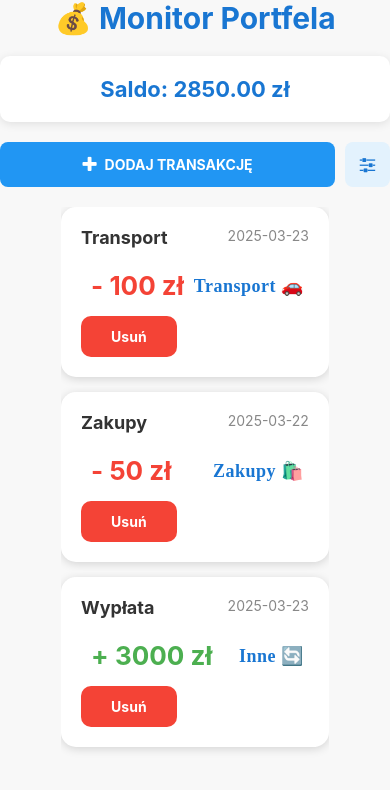
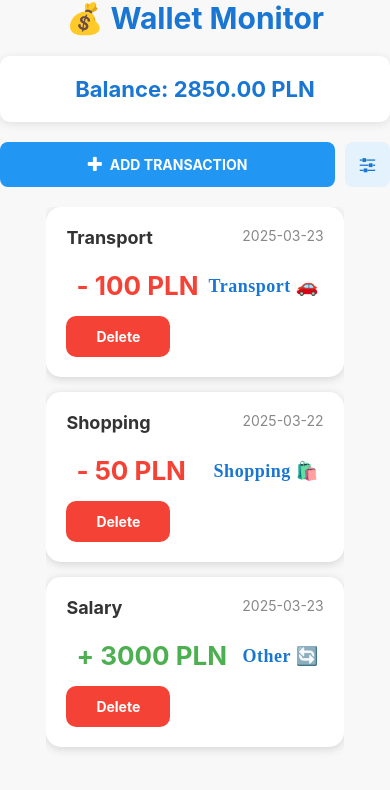
Before and after one commit to xFeeNee/wallet-app, a React Native app: screen / in a window 390 px wide. Shown: the top 790 px of the page. Built offline with nearby package versions, Linux system fonts and the light colour scheme.

Commit message:
Eng translation added

```diff
--- a/App.tsx
+++ b/App.tsx
@@ -15,40 +15,40 @@ import { typographyStyles } from "./styles/typographyStyles";
 import { transactionStyles } from "./styles/transactionStyles";
 import { buttonStyles } from "./styles/buttonStyles";
 
-// Przykładowe dane transakcji
+// Sample transaction data
 const initialTransactions: Transaction[] = [
   {
     id: 1,
-    title: "Zakupy",
+    title: "Shopping",
     amount: -50,
-    category: "Zakupy 🛍️", // Kategoria z emoji
+    category: "Shopping 🛍️", // Category with emoji
     date: "2025-03-22",
   },
   {
     id: 2,
-    title: "Wypłata",
+    title: "Salary",
     amount: 3000,
-    category: "Inne 🔄", // Kategoria z emoji
+    category: "Other 🔄", // Category with emoji
     date: "2025-03-23",
   },
   {
     id: 3,
     title: "Transport",
     amount: -100,
-    category: "Transport 🚗", // Kategoria z emoji
+    category: "Transport 🚗", // Category with emoji
     date: "2025-03-23",
   },
 ];
 
 export default function App() {
-  // Stan przechowujący dane transakcji
+  // State storing transaction data
   const [transactions, setTransactions] =
     useState<Transaction[]>(initialTransactions);
   const [isAddTransactionModalVisible, setAddTransactionModalVisible] =
     useState(false);
   const [isFilterModalVisible, setFilterModalVisible] = useState(false);
 
-  // Stan filtrów
+  // Filter state
   const [filters, setFilters] = useState({
     category: "",
     minAmount: "",
@@ -57,19 +57,19 @@ export default function App() {
     sortOrder: "asc",
   });
 
-  // Funkcja do usuwania transakcji
+  // Function to delete a transaction
   const handleDeleteTransaction = (id: number) => {
     setTransactions(
       transactions.filter((transaction) => transaction.id !== id)
     );
   };
 
-  // Funkcja do dodawania transakcji
+  // Function to add a transaction
   const addTransaction = (newTransaction: Transaction) => {
     setTransactions([...transactions, newTransaction]);
   };
 
-  // Funkcja do obliczania salda
+  // Function to calculate balance
   const calculateBalance = () => {
     return transactions.reduce(
       (total, transaction) => total + transaction.amount,
@@ -77,13 +77,13 @@ export default function App() {
     );
   };
 
-  // Zastosowanie filtrów
+  // Apply filters
   const handleApplyFilters = (newFilters: typeof filters) => {
     setFilters(newFilters);
     setFilterModalVisible(false);
   };
 
-  // Filtrujemy transakcje na podstawie filtrów
+  // Filter transactions based on filters
   const filteredTransactions = [...transactions]
     .filter((transaction) => {
       const { category, minAmount, maxAmount, date } = filters;
@@ -104,16 +104,16 @@ export default function App() {
 
   return (
     <SafeAreaView style={layoutStyles.container}>
-      <Text style={typographyStyles.title}>💰 Monitor Portfela</Text>
+      <Text style={typographyStyles.title}>💰 Wallet Monitor</Text>
 
-      {/* Wyświetlanie salda */}
+      {/* Display balance */}
       <View style={transactionStyles.balanceContainer}>
         <Text style={typographyStyles.balanceTitle}>
-          Saldo: {calculateBalance().toFixed(2)} zł
+          Balance: {calculateBalance().toFixed(2)} PLN
         </Text>
       </View>
 
-      {/* Przycisk dodawania transakcji */}
+      {/* Add transaction button */}
       <View style={layoutStyles.buttonRow}>
         <TouchableOpacity
           style={buttonStyles.addTransactionButton}
@@ -121,7 +121,7 @@ export default function App() {
         >
           <Icon name="plus" size={18} color="#fff" />
           <Text style={typographyStyles.addTransactionText}>
-            DODAJ TRANSAKCJĘ
+            ADD TRANSACTION
           </Text>
         </TouchableOpacity>
 
@@ -133,21 +133,21 @@ export default function App() {
         </TouchableOpacity>
       </View>
 
-      {/* Modal dodawania transakcji */}
+      {/* Add transaction modal */}
       <AddTransactionModal
         visible={isAddTransactionModalVisible}
         onClose={() => setAddTransactionModalVisible(false)}
         onAddTransaction={addTransaction}
       />
 
-      {/* Modal filtrów */}
+      {/* Filter modal */}
       <FilterModal
         visible={isFilterModalVisible}
         onClose={() => setFilterModalVisible(false)}
         onApplyFilters={handleApplyFilters}
       />
 
-      {/* Lista transakcji */}
+      {/* Transaction list */}
       <FlatList
         data={filteredTransactions}
         keyExtractor={(item) => item.id.toString()}
@@ -170,11 +170,11 @@ export default function App() {
                 ]}
               >
                 {item.amount < 0
-                  ? `- ${Math.abs(item.amount)} zł`
-                  : `+ ${item.amount} zł`}
+                  ? `- ${Math.abs(item.amount)} PLN`
+                  : `+ ${item.amount} PLN`}
               </Text>
               <Text style={transactionStyles.transactionCategory}>
-                {item.category} {/* Wyświetlanie kategorii z emoji */}
+                {item.category} {/* Displaying category with emoji */}
               </Text>
             </View>
 
@@ -182,7 +182,7 @@ export default function App() {
               onPress={() => handleDeleteTransaction(item.id)}
               style={transactionStyles.deleteButton}
             >
-              <Text style={transactionStyles.deleteButtonText}>Usuń</Text>
+              <Text style={transactionStyles.deleteButtonText}>Delete</Text>
             </TouchableOpacity>
           </View>
         )}
--- a/components/AddTransactionModal.tsx
+++ b/components/AddTransactionModal.tsx
@@ -46,33 +46,33 @@ const AddTransactionModal: React.FC<AddTransactionModalProps> = ({
   const [isExpense, setIsExpense] = useState(false);
   const [showDatePicker, setShowDatePicker] = useState(false);
 
-  // Generowanie danych dla selektora iOS
+  // Generating data for iOS selector
   const days = Array.from({ length: 31 }, (_, i) => (i + 1).toString());
   const months = [
-    "01 - Styczeń",
-    "02 - Luty",
-    "03 - Marzec",
-    "04 - Kwiecień",
-    "05 - Maj",
-    "06 - Czerwiec",
-    "07 - Lipiec",
-    "08 - Sierpień",
-    "09 - Wrzesień",
-    "10 - Październik",
-    "11 - Listopad",
-    "12 - Grudzień",
+    "01 - January",
+    "02 - February",
+    "03 - March",
+    "04 - April",
+    "05 - May",
+    "06 - June",
+    "07 - July",
+    "08 - August",
+    "09 - September",
+    "10 - October",
+    "11 - November",
+    "12 - December",
   ];
   const years = Array.from({ length: 20 }, (_, i) => (2025 - i).toString());
 
   const categoryOptions = [
-    "Jedzenie 🍔",
+    "Food 🍔",
     "Transport 🚗",
-    "Zakupy 🛍️",
-    "Rachunki 💳",
-    "Inne 🔄",
+    "Shopping 🛍️",
+    "Bills 💳",
+    "Other 🔄",
   ];
 
-  // Funkcja do konwersji formatu daty
+  // Function to convert date format
   const formatDate = (dateObj: Date): string => {
     const day = dateObj.getDate().toString().padStart(2, "0");
     const month = (dateObj.getMonth() + 1).toString().padStart(2, "0");
@@ -80,7 +80,7 @@ const AddTransactionModal: React.FC<AddTransactionModalProps> = ({
     return `${day}.${month}.${year}`;
   };
 
-  // Funkcja do parsowania daty z formatu string do obiektu Date
+  // Function to parse date from string format to Date object
   const parseDate = (dateString: string): Date => {
     if (!dateString) {
       return new Date();
@@ -89,7 +89,7 @@ const AddTransactionModal: React.FC<AddTransactionModalProps> = ({
     return new Date(parseInt(year), parseInt(month) - 1, parseInt(day));
   };
 
-  // Obsługa zmiany daty w DatePicker dla Androida
+  // Handle date change in DatePicker for Android
   const onDateChange = (
     event: DateTimePickerEvent,
     selectedDate?: Date
@@ -102,7 +102,7 @@ const AddTransactionModal: React.FC<AddTransactionModalProps> = ({
 
   const handleAddTransaction = () => {
     if (!title || !amount || !category || !date) {
-      Alert.alert("Błąd", "Wszystkie pola są wymagane.");
+      Alert.alert("Error", "All fields are required.");
       return;
     }
 
@@ -136,23 +136,22 @@ const AddTransactionModal: React.FC<AddTransactionModalProps> = ({
       >
         <View style={modalStyles.modalContainer}>
           <View style={modalStyles.modalHeader}>
-            <Text style={modalStyles.modalTitle}>➕ Dodaj nową transakcję</Text>
+            <Text style={modalStyles.modalTitle}>➕ Add new transaction</Text>
             <TouchableOpacity onPress={onClose}>
               <Icon name="times" size={24} color="#333" />
             </TouchableOpacity>
           </View>
-
           <ScrollView style={modalStyles.modalBody}>
             <TextInput
               style={layoutStyles.inputField}
-              placeholder="Nazwa"
+              placeholder="Name"
               value={title}
               onChangeText={setTitle}
             />
 
             <TextInput
               style={layoutStyles.inputField}
-              placeholder="Kwota"
+              placeholder="Amount"
               keyboardType="numeric"
               value={amount}
               onChangeText={setAmount}
@@ -161,7 +160,7 @@ const AddTransactionModal: React.FC<AddTransactionModalProps> = ({
             {Platform.OS === "ios" ? (
               <View style={layoutStyles.datePickerContainer}>
                 <View style={layoutStyles.datePickerColumn}>
-                  <Text style={layoutStyles.datePickerLabel}>Dzień</Text>
+                  <Text style={layoutStyles.datePickerLabel}>Day</Text>
                   <Picker
                     selectedValue={date.split(".")[0] || "01"}
                     onValueChange={(value) => {
@@ -183,7 +182,7 @@ const AddTransactionModal: React.FC<AddTransactionModalProps> = ({
                 </View>
 
                 <View style={layoutStyles.datePickerColumn}>
-                  <Text style={layoutStyles.datePickerLabel}>Miesiąc</Text>
+                  <Text style={layoutStyles.datePickerLabel}>Month</Text>
                   <Picker
                     selectedValue={date.split(".")[1] || "01"}
                     onValueChange={(value) => {
@@ -205,7 +204,7 @@ const AddTransactionModal: React.FC<AddTransactionModalProps> = ({
                 </View>
 
                 <View style={layoutStyles.datePickerColumn}>
-                  <Text style={layoutStyles.datePickerLabel}>Rok</Text>
+                  <Text style={layoutStyles.datePickerLabel}>Year</Text>
                   <Picker
                     selectedValue={date.split(".")[2] || "2025"}
                     onValueChange={(value) => {
@@ -227,7 +226,7 @@ const AddTransactionModal: React.FC<AddTransactionModalProps> = ({
                 style={layoutStyles.inputField}
                 onPress={() => setShowDatePicker(true)}
               >
-                <Text>{date || "Wybierz datę"}</Text>
+                <Text>{date || "Select date"}</Text>
               </TouchableOpacity>
             )}
 
@@ -246,7 +245,7 @@ const AddTransactionModal: React.FC<AddTransactionModalProps> = ({
                 onPress={() =>
                   ActionSheetIOS.showActionSheetWithOptions(
                     {
-                      options: [...categoryOptions, "Anuluj"],
+                      options: [...categoryOptions, "Cancel"],
                       cancelButtonIndex: categoryOptions.length,
                     },
                     (buttonIndex) => {
@@ -257,7 +256,7 @@ const AddTransactionModal: React.FC<AddTransactionModalProps> = ({
                   )
                 }
               >
-                <Text>{category || "Wybierz kategorię"}</Text>
+                <Text>{category || "Select category"}</Text>
               </TouchableOpacity>
             ) : (
               <View style={layoutStyles.inputField}>
@@ -266,7 +265,7 @@ const AddTransactionModal: React.FC<AddTransactionModalProps> = ({
                   onValueChange={setCategory}
                   style={{ height: 50, width: "100%" }}
                 >
-                  <Picker.Item label="Wybierz kategorię" value="" />
+                  <Picker.Item label="Select category" value="" />
                   {categoryOptions.map((option) => (
                     <Picker.Item label={option} value={option} key={option} />
                   ))}
@@ -274,7 +273,6 @@ const AddTransactionModal: React.FC<AddTransactionModalProps> = ({
               </View>
             )}
           </ScrollView>
-
           <View style={switchStyles.switchContainer}>
             <Text
               style={[
@@ -282,7 +280,7 @@ const AddTransactionModal: React.FC<AddTransactionModalProps> = ({
                 !isExpense && switchStyles.activeLabel,
               ]}
             >
-              Przychód
+              Income
             </Text>
             <Switch
               trackColor={{ false: "#4CAF50", true: "#F44336" }}
@@ -296,7 +294,7 @@ const AddTransactionModal: React.FC<AddTransactionModalProps> = ({
                 isExpense && switchStyles.activeLabel,
               ]}
             >
-              Wydatek
+              Expense
             </Text>
           </View>
 
@@ -306,7 +304,7 @@ const AddTransactionModal: React.FC<AddTransactionModalProps> = ({
               onPress={handleAddTransaction}
             >
               <Text style={typographyStyles.filterButtonText}>
-                DODAJ TRANSAKCJĘ
+                ADD TRANSACTION
               </Text>
             </TouchableOpacity>
 
@@ -314,7 +312,7 @@ const AddTransactionModal: React.FC<AddTransactionModalProps> = ({
               style={buttonStyles.secondaryButton}
               onPress={onClose}
             >
-              <Text style={typographyStyles.filterButtonText}>ANULUJ</Text>
+              <Text style={typographyStyles.filterButtonText}>CANCEL</Text>
             </TouchableOpacity>
           </View>
         </View>
--- a/components/FilterModal.tsx
+++ b/components/FilterModal.tsx
@@ -18,7 +18,7 @@ import { buttonStyles } from "../styles/buttonStyles";
 import { typographyStyles } from "../styles/typographyStyles";
 import { modalStyles } from "../styles/modalStyles";
 
-// Deklaracja interfejsów
+// Interface declarations
 interface Filters {
   category: string;
   minAmount: string;
@@ -51,11 +51,11 @@ const FilterModal: React.FC<FilterModalProps> = ({
   };
 
   const categoryOptions = [
-    "Jedzenie 🍔",
+    "Food 🍔",
     "Transport 🚗",
-    "Zakupy 🛍️",
-    "Rachunki 💳",
-    "Inne 🔄",
+    "Shopping 🛍️",
+    "Bills 💳",
+    "Other 🔄",
   ];
 
   const handleResetFilters = () => {
@@ -91,24 +91,24 @@ const FilterModal: React.FC<FilterModalProps> = ({
         style={modalStyles.modalBackground}
       >
         <View style={modalStyles.modalContainer}>
-          {/* Nagłówek */}
+          {/* Header */}
           <View style={modalStyles.modalHeader}>
-            <Text style={modalStyles.modalTitle}>🔎 Ustaw Filtr</Text>
+            <Text style={modalStyles.modalTitle}>🔎 Set Filter</Text>
             <TouchableOpacity onPress={onClose}>
               <Icon name="times" size={24} color="#333" />
             </TouchableOpacity>
           </View>
 
-          {/* Główna zawartość */}
+          {/* Main content */}
           <View style={modalStyles.modalBody}>
-            {/* Wybór kategorii */}
+            {/* Category selection */}
             {Platform.OS === "ios" ? (
               <TouchableOpacity
                 style={layoutStyles.inputField}
                 onPress={() =>
                   ActionSheetIOS.showActionSheetWithOptions(
                     {
-                      options: [...categoryOptions, "Anuluj"],
+                      options: [...categoryOptions, "Cancel"],
                       cancelButtonIndex: categoryOptions.length,
                     },
                     (buttonIndex) => {
@@ -119,7 +119,7 @@ const FilterModal: React.FC<FilterModalProps> = ({
                   )
                 }
               >
-                <Text>{category ? category : "Wybierz kategorię"}</Text>
+                <Text>{category ? category : "Select category"}</Text>
               </TouchableOpacity>
             ) : (
               <View style={layoutStyles.inputField}>
@@ -128,7 +128,7 @@ const FilterModal: React.FC<FilterModalProps> = ({
                   onValueChange={(itemValue) => setCategory(itemValue)}
                   style={{ height: 50, width: "100%" }}
                 >
-                  <Picker.Item label="Wybierz kategorię" value="" />
+                  <Picker.Item label="Select category" value="" />
                   {categoryOptions.map((option) => (
                     <Picker.Item label={option} value={option} key={option} />
                   ))}
@@ -138,7 +138,7 @@ const FilterModal: React.FC<FilterModalProps> = ({
 
             <TextInput
               style={layoutStyles.inputField}
-              placeholder="Min kwota"
+              placeholder="Min amount"
               keyboardType="numeric"
               value={minAmount}
               onChangeText={setMinAmount}
@@ -146,18 +146,18 @@ const FilterModal: React.FC<FilterModalProps> = ({
 
             <TextInput
               style={layoutStyles.inputField}
-              placeholder="Max kwota"
+              placeholder="Max amount"
               keyboardType="numeric"
               value={maxAmount}
               onChangeText={setMaxAmount}
             />
 
-            {/* Wybór daty */}
+            {/* Date selection */}
             <TouchableOpacity
               style={layoutStyles.inputField}
               onPress={() => setShowDatePicker(true)}
             >
-              <Text>{date ? date : "Wybierz datę transakcji"}</Text>
+              <Text>{date ? date : "Select transaction date"}</Text>
             </TouchableOpacity>
 
             {showDatePicker && (
@@ -182,7 +182,7 @@ const FilterModal: React.FC<FilterModalProps> = ({
                   color="#1976D2"
                 />
                 <Text style={typographyStyles.sortIconText}>
-                  {sortOrder === "asc" ? " Rosnąco" : " Malejąco"}
+                  {sortOrder === "asc" ? " Ascending" : " Descending"}
                 </Text>
               </TouchableOpacity>
 
@@ -191,12 +191,12 @@ const FilterModal: React.FC<FilterModalProps> = ({
                 style={typographyStyles.resetIconContainer}
               >
                 <Icon name="undo" size={24} color="#F44336" />
-                <Text style={typographyStyles.resetIconText}>Resetuj</Text>
+                <Text style={typographyStyles.resetIconText}>Reset</Text>
               </TouchableOpacity>
             </View>
           </View>
 
-          {/* Stopka z przyciskami */}
+          {/* Footer with buttons */}
           <View style={modalStyles.modalFooter}>
             <View style={buttonStyles.buttonContainerHorizontal}>
               <TouchableOpacity
@@ -204,7 +204,7 @@ const FilterModal: React.FC<FilterModalProps> = ({
                 onPress={handleApplyFilters}
               >
                 <Text style={typographyStyles.filterButtonText}>
-                  ZASTOSUJ FILTRY
+                  APPLY FILTERS
                 </Text>
               </TouchableOpacity>
             </View>
@@ -213,7 +213,7 @@ const FilterModal: React.FC<FilterModalProps> = ({
               style={buttonStyles.secondaryButton}
               onPress={onClose}
             >
-              <Text style={typographyStyles.filterButtonText}>ANULUJ</Text>
+              <Text style={typographyStyles.filterButtonText}>CANCEL</Text>
             </TouchableOpacity>
           </View>
         </View>
--- a/styles/layoutStyles.ts
+++ b/styles/layoutStyles.ts
@@ -49,7 +49,7 @@ export const layoutStyles = StyleSheet.create({
         height: 60,
       },
       ios: {
-        paddingTop: 20, // Dodaj padding na górze dla iOS
+        paddingTop: 20,
       },
     }),
   },
@@ -115,7 +115,7 @@ export const layoutStyles = StyleSheet.create({
   input: {
     height: 50,
     width: "100%",
-    borderColor: "#ccc", // Jasne obramowanie
+    borderColor: "#ccc",
     borderWidth: 1,
     borderRadius: 10,
     paddingLeft: 15,
```
